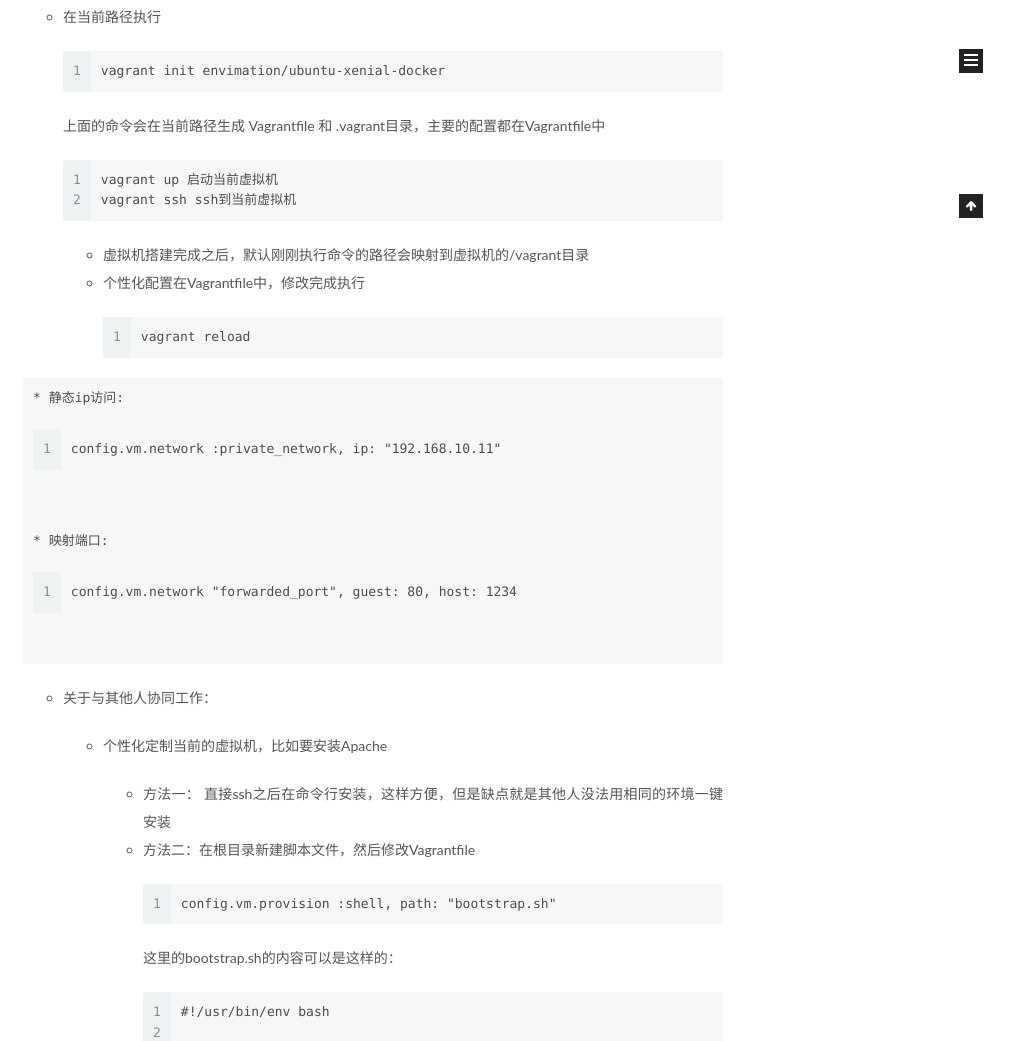
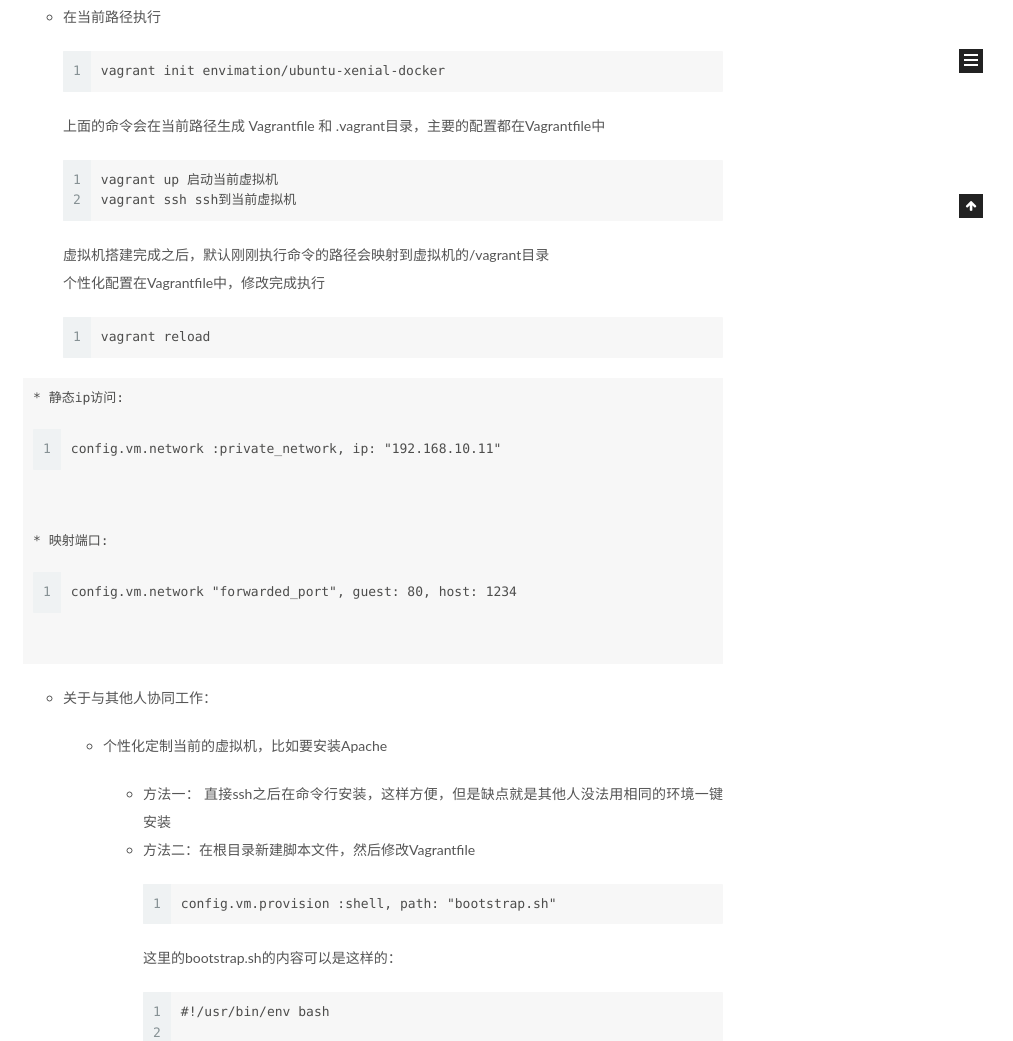
Before and after one commit to zhaosound/zhaosound.github.io, a plain HTML site: page index.html in a window 1280 px wide. Shown: the part 682-1723 px from the top of the page, without its empty margins (267-1280 px from the left). Drawn offline with Linux system fonts and the light colour scheme.

Commit message:
Site updated: 2017-12-18 17:18:55

```diff
--- a/css/main.css
+++ b/css/main.css
@@ -1822,7 +1822,7 @@ pre .javascript .function {
   width: 4px;
   height: 4px;
   border-radius: 50%;
-  background: #2fadf1;
+  background: #d779ff;
 }
 .links-of-blogroll {
   font-size: 13px;
--- a/index.html
+++ b/index.html
@@ -310,11 +310,8 @@
   <figure class="highlight plain"><table><tr><td class="gutter"><pre><span class="line">1</span><br></pre></td><td class="code"><pre><span class="line">vagrant init envimation/ubuntu-xenial-docker</span><br></pre></td></tr></table></figure>
 <p>  上面的命令会在当前路径生成 Vagrantfile 和 .vagrant目录，主要的配置都在Vagrantfile中</p>
   <figure class="highlight plain"><table><tr><td class="gutter"><pre><span class="line">1</span><br><span class="line">2</span><br></pre></td><td class="code"><pre><span class="line">vagrant up 启动当前虚拟机</span><br><span class="line">vagrant ssh ssh到当前虚拟机</span><br></pre></td></tr></table></figure>
-<ul>
-<li>虚拟机搭建完成之后，默认刚刚执行命令的路径会映射到虚拟机的/vagrant目录</li>
-<li>个性化配置在Vagrantfile中，修改完成执行    <figure class="highlight plain"><table><tr><td class="gutter"><pre><span class="line">1</span><br></pre></td><td class="code"><pre><span class="line">vagrant reload</span><br></pre></td></tr></table></figure>
-</li>
-</ul>
+<p>  虚拟机搭建完成之后，默认刚刚执行命令的路径会映射到虚拟机的/vagrant目录<br>  个性化配置在Vagrantfile中，修改完成执行    </p>
+  <figure class="highlight plain"><table><tr><td class="gutter"><pre><span class="line">1</span><br></pre></td><td class="code"><pre><span class="line">vagrant reload</span><br></pre></td></tr></table></figure>
 </li>
 </ul>
 <pre><code>* 静态ip访问:
```
Also changed, not shown: 2017/12/17/vagrant搭建开发环境/index.html (+3 -6 lines).
